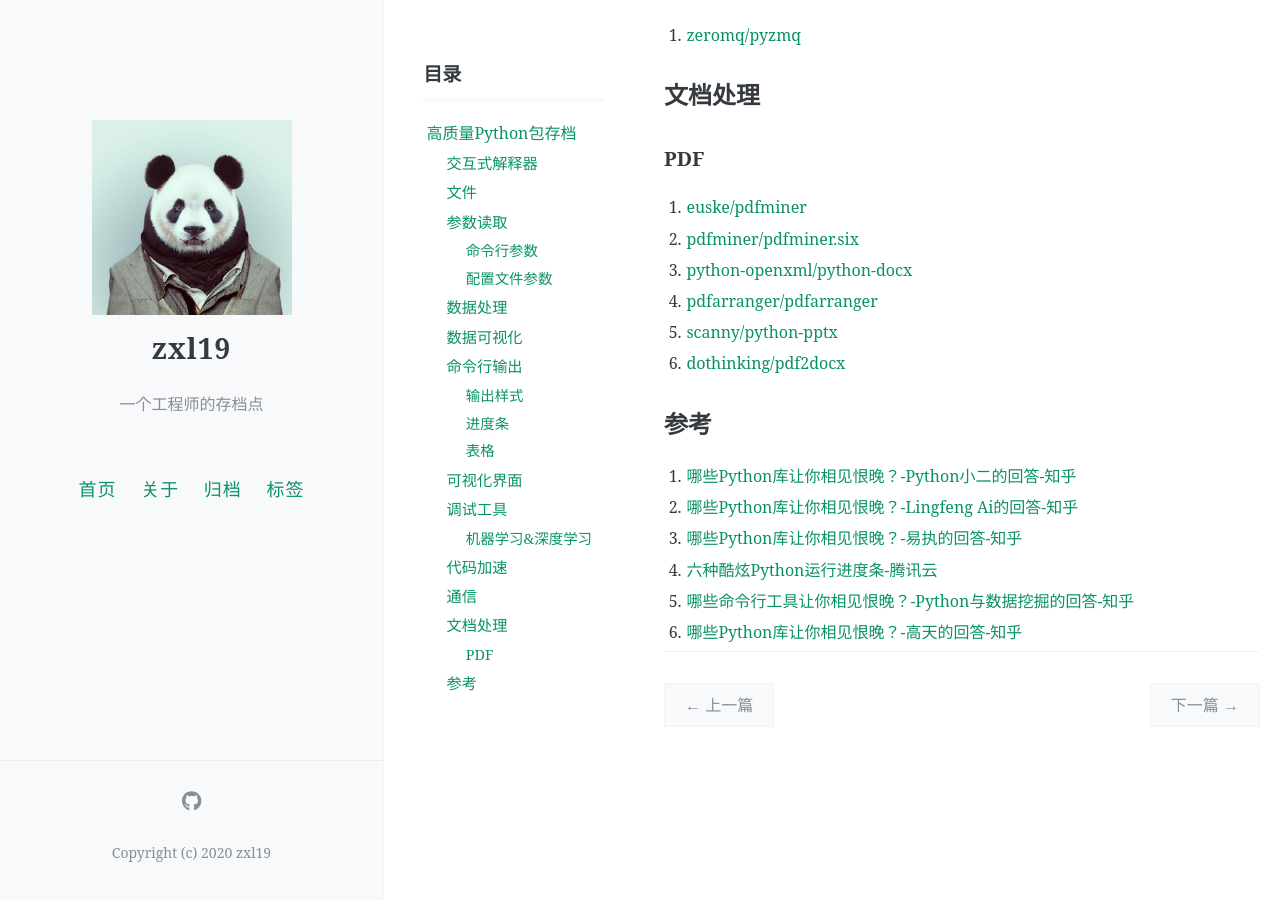
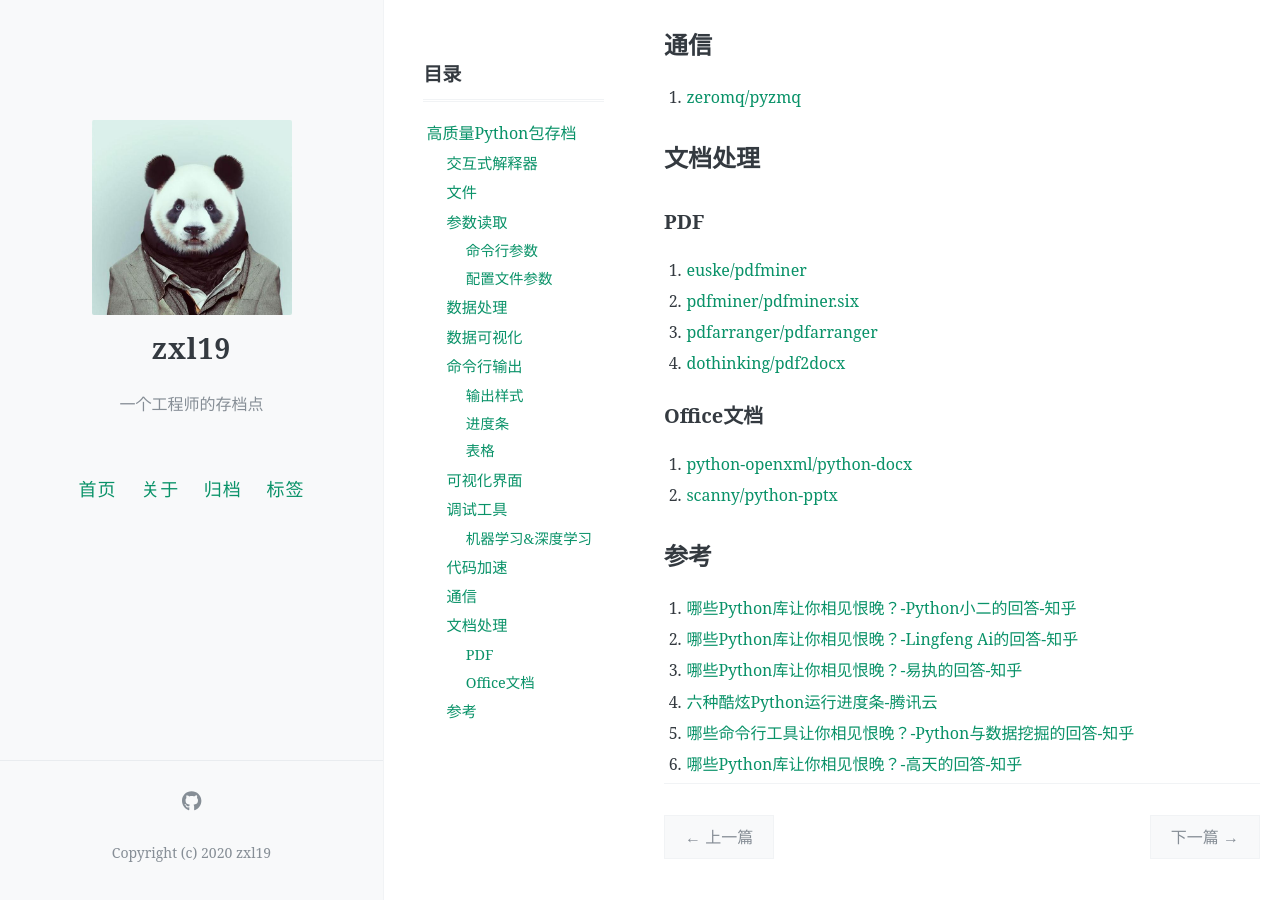
Before and after one commit to zxl19/zxl19.github.io, a Jekyll site: the page built from _posts/2023-03-28-python-package.md, in a window 1280 px wide and 900 px high, scrolled down 2747 px. Built offline with Jekyll 4.4.1, drawn with Linux system fonts in a browser that asks for light colours; comment, search, counter and statistics services are not loaded; some of the changed text lies outside the part shown.

Commit message:
Update Posts

```diff
--- a/_posts/2023-03-28-python-package.md
+++ b/_posts/2023-03-28-python-package.md
@@ -110,10 +112,13 @@ pinned: false
 
 1. [euske/pdfminer](https://github.com/euske/pdfminer)
 2. [pdfminer/pdfminer.six](https://github.com/pdfminer/pdfminer.six)
-3. [python-openxml/python-docx](https://github.com/python-openxml/python-docx)
-4. [pdfarranger/pdfarranger](https://github.com/pdfarranger/pdfarranger)
-5. [scanny/python-pptx](https://github.com/scanny/python-pptx)
-6. [dothinking/pdf2docx](https://github.com/dothinking/pdf2docx)
+3. [pdfarranger/pdfarranger](https://github.com/pdfarranger/pdfarranger)
+4. [dothinking/pdf2docx](https://github.com/dothinking/pdf2docx)
+
+### Office文档
+
+1. [python-openxml/python-docx](https://github.com/python-openxml/python-docx)
+2. [scanny/python-pptx](https://github.com/scanny/python-pptx)
 
 ## 参考
 
```
Also changed, not shown: other parts of _posts/2023-03-28-python-package.md (+2 -0 lines), _posts/2021-03-29-latex-note.md (+3 -2 lines), _posts/2021-06-14-academic-guide.md (+4 -3 lines), _posts/2021-06-15-ai-material.md (+6 -5 lines).
